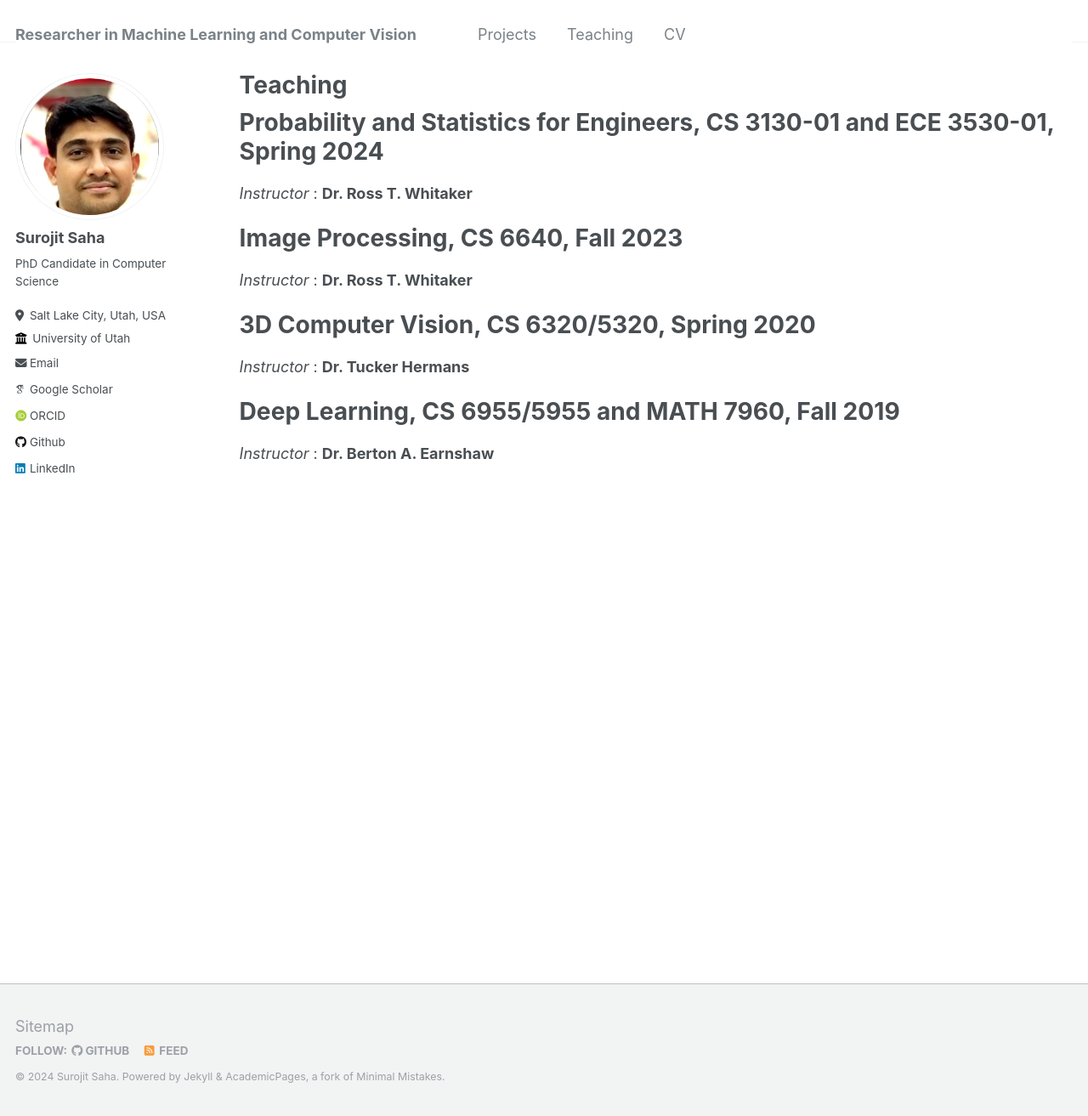
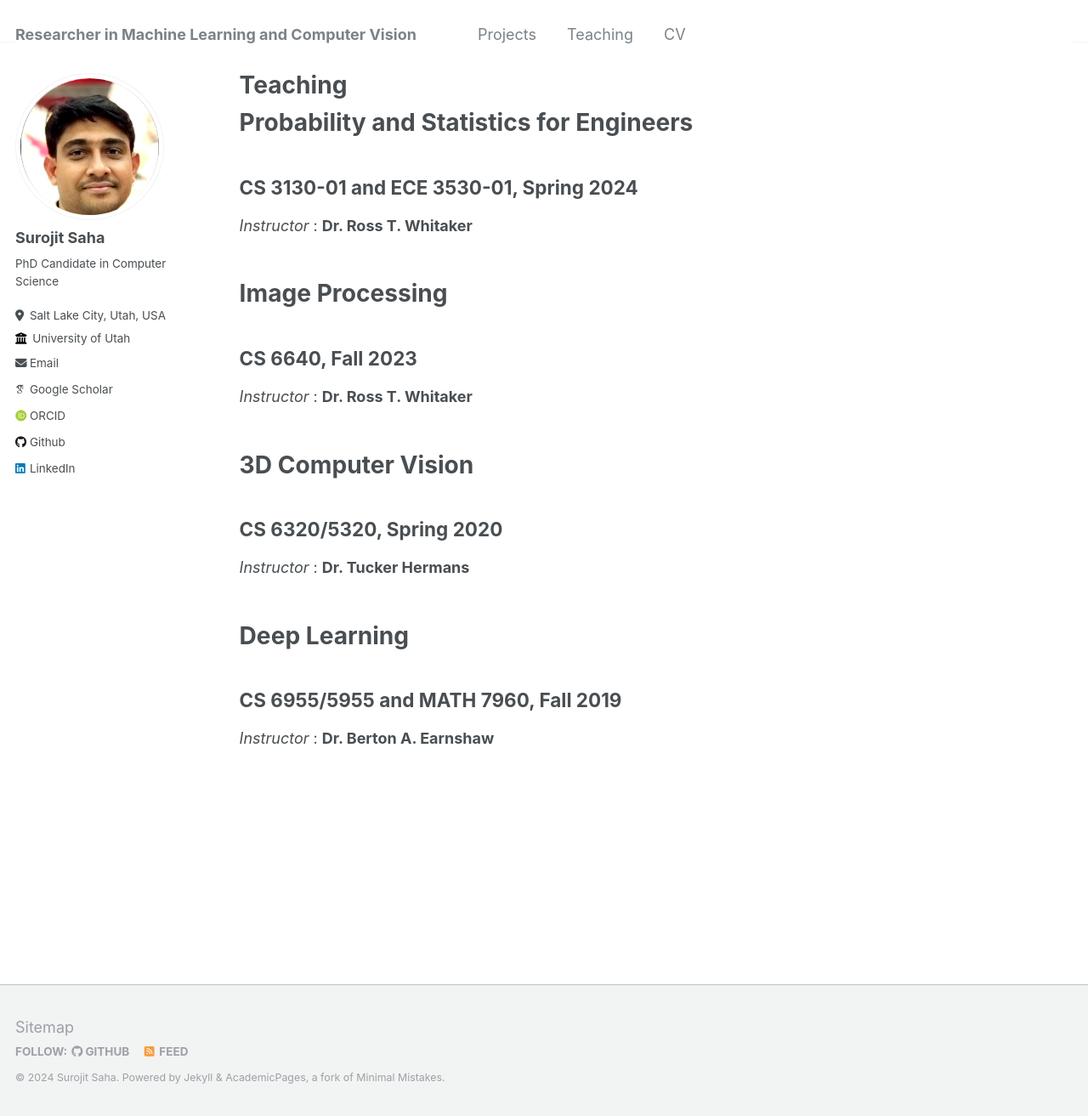
Before and after one commit to Surojit-Utah/Surojit-Utah.github.io, a Jekyll site: the page built from _pages/teaching.md, in a window 1280 px wide and 1313 px high. Shown: the whole window at 85% size. Built offline with Jekyll 4.4.1, drawn with Linux system fonts in a browser that asks for light colours; some web fonts are replaced.

Commit message:
Update teaching.md

```diff
--- a/_pages/teaching.md
+++ b/_pages/teaching.md
@@ -5,16 +5,26 @@ permalink: /teaching/
 author_profile: true
 ---
 
-# Probability and Statistics for Engineers, CS 3130-01 and ECE 3530-01, Spring 2024
+# Probability and Statistics for Engineers
+## CS 3130-01 and ECE 3530-01, Spring 2024
 <i>Instructor </i> : <b>Dr. Ross T. Whitaker </b>
+<br />
+<br />
 
-# Image Processing, CS 6640, Fall 2023
+# Image Processing
+## CS 6640, Fall 2023
 <i>Instructor </i> : <b>Dr. Ross T. Whitaker </b>
+<br />
+<br />
 
-# 3D Computer Vision, CS 6320/5320, Spring 2020
+# 3D Computer Vision
+## CS 6320/5320, Spring 2020
 <i>Instructor </i> : <b>Dr. Tucker Hermans </b>
+<br />
+<br />
 
-# Deep Learning, CS 6955/5955 and MATH 7960, Fall 2019
+# Deep Learning
+## CS 6955/5955 and MATH 7960, Fall 2019
 <i>Instructor </i> : <b>Dr. Berton A. Earnshaw </b>
 
 <!---
```
